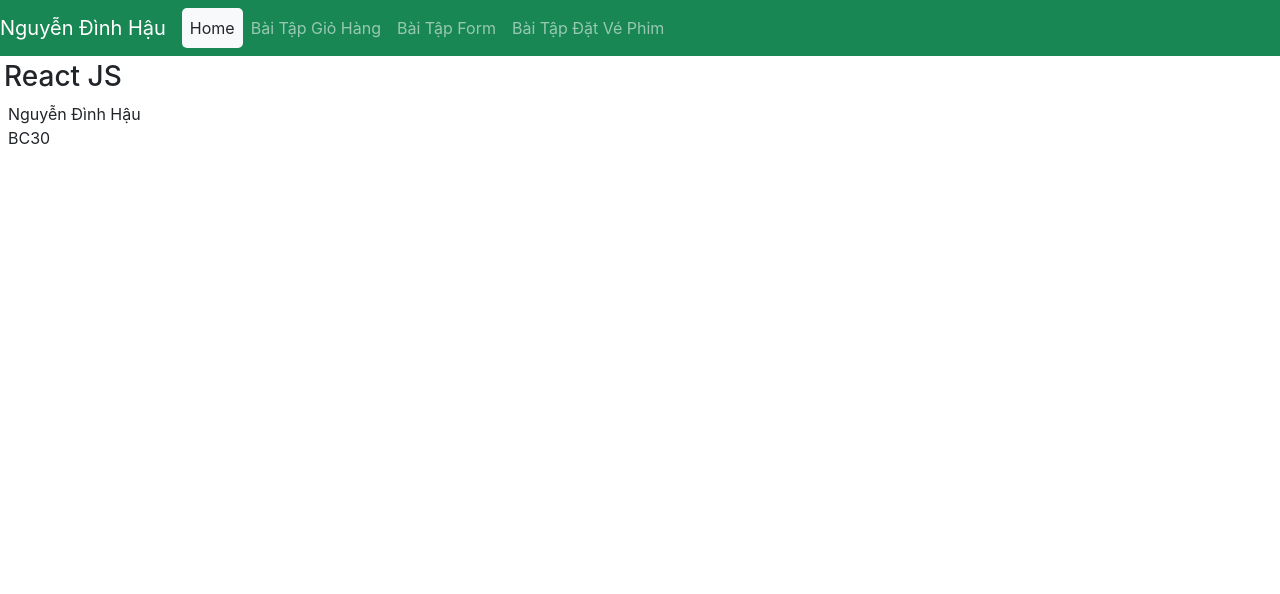
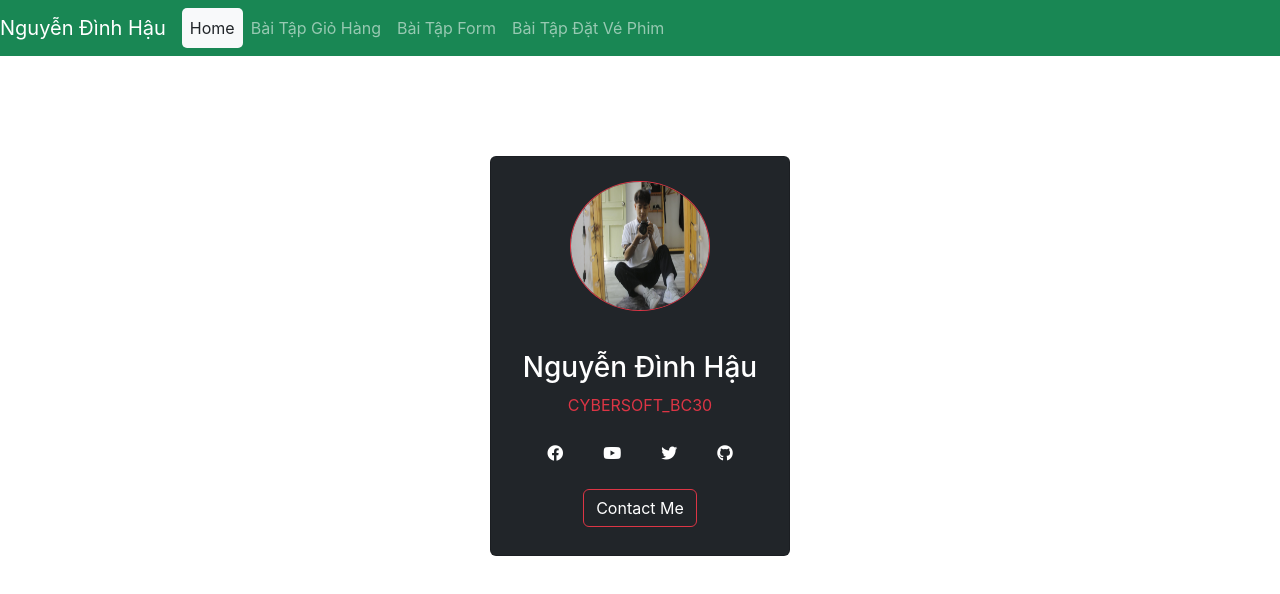
Before and after one commit to DinhhHau/BaiTap_REACT, a React (Create React App) app: page /home in a window 1280 px wide. Shown: the top 594 px of the page. Built offline with nearby package versions, Linux system fonts and the light colour scheme.

Commit message:
contact me

```diff
--- a/src/App.css
+++ b/src/App.css
@@ -37,6 +37,10 @@
   }
 }
 
-.form-control:focus{
+.form-control:focus {
   box-shadow: none;
 }
+
+.buttonContact:hover {
+  background-color: darkred;
+}
--- a/src/App.js
+++ b/src/App.js
@@ -10,8 +10,8 @@ function App() {
     // </div>
     <div>
       <nav className="navbar navbar-expand-sm navbar-dark bg-success">
-        <NavLink  className="navbar-brand" to="">
-        Nguyễn Đình Hậu
+        <NavLink className="navbar-brand" to="">
+          Nguyễn Đình Hậu
         </NavLink>
         <button
           className="navbar-toggler d-lg-none"
@@ -25,34 +25,46 @@ function App() {
         <div className="collapse navbar-collapse" id="collapsibleNavId">
           <ul className="navbar-nav me-auto mt-2 mt-lg-0">
             <li className="nav-item active">
-              <NavLink className={({ isActive }) =>
+              <NavLink
+                className={({ isActive }) =>
                   isActive ? "bg-light text-dark nav-link" : "nav-link"
                 }
-                style={({ isActive }) => (isActive ? { borderRadius: 5 } : {})} to="/home">
+                style={({ isActive }) => (isActive ? { borderRadius: 5 } : {})}
+                to="/home"
+              >
                 Home <span className="visually-hidden">(current)</span>
               </NavLink>
             </li>
             <li className="nav-item">
-              <NavLink className={({ isActive }) =>
+              <NavLink
+                className={({ isActive }) =>
                   isActive ? "bg-light text-dark nav-link" : "nav-link"
                 }
-                style={({ isActive }) => (isActive ? { borderRadius: 5 } : {})} to="/baitapgiohang">
+                style={({ isActive }) => (isActive ? { borderRadius: 5 } : {})}
+                to="/baitapgiohang"
+              >
                 Bài Tập Giỏ Hàng
               </NavLink>
             </li>
             <li className="nav-item">
-              <NavLink className={({ isActive }) =>
+              <NavLink
+                className={({ isActive }) =>
                   isActive ? "bg-light text-dark nav-link" : "nav-link"
                 }
-                style={({ isActive }) => (isActive ? { borderRadius: 5 } : {})} to="/baitapForm">
+                style={({ isActive }) => (isActive ? { borderRadius: 5 } : {})}
+                to="/baitapForm"
+              >
                 Bài Tập Form
               </NavLink>
             </li>
             <li className="nav-item">
-              <NavLink className={({ isActive }) =>
+              <NavLink
+                className={({ isActive }) =>
                   isActive ? "bg-light text-dark nav-link" : "nav-link"
                 }
-                style={({ isActive }) => (isActive ? { borderRadius: 5 } : {})} to="/baitapdatvephim">
+                style={({ isActive }) => (isActive ? { borderRadius: 5 } : {})}
+                to="/baitapdatvephim"
+              >
                 Bài Tập Đặt Vé Phim
               </NavLink>
             </li>
@@ -92,8 +104,8 @@ function App() {
           </form> */}
         </div>
       </nav>
-      <div style={{minHeight: 612}}>
-      <Outlet />
+      <div style={{ minHeight: "100vh" }}>
+        <Outlet />
       </div>
     </div>
   );
--- a/src/pages/Home/Home.jsx
+++ b/src/pages/Home/Home.jsx
@@ -1,13 +1,49 @@
-import React, { Component } from 'react'
+import React, { Component } from "react";
 
 export default class Home extends Component {
   render() {
     return (
-      <div>
-        <h3 className='mt-1 ms-1 '>React JS</h3>
-        <p className='ms-2 my-0'>Nguyễn Đình Hậu</p>
-        <span className='ms-2 my-0'>BC30</span>
+      <div className="container d-flex justify-content-center">
+        <div
+          className="card text-white bg-dark"
+          style={{ width: "300px", height: "400px", marginTop: "100px" }}
+        >
+          <div className="card-img mt-4" style={{ textAlign: "center" }}>
+            <img
+              className="card-img-top border border-danger"
+              src="./img/img/avatar.jpg"
+              alt="Title"
+              style={{
+                width: "140px",
+                height: "130px",
+                border: "5px solid",
+                borderRadius: "50%",
+              }}
+            />
+          </div>
+          <div className="card-body text-center">
+            <h3 className="mt-4 my-0">Nguyễn Đình Hậu</h3>
+            <p className="mt-2 my-0 text-danger">CYBERSOFT_BC30</p>
+            <div className="social mt-4">
+              <a href="#" style={{ margin: "25px 20px" }}>
+                <i className="text-white fab fa-facebook" />
+              </a>
+              <a href="#" style={{ margin: "25px 20px" }}>
+                <i className="text-white fab fa-youtube" />
+              </a>
+              <a href="#" style={{ margin: "25px 20px" }}>
+                <i className="text-white fab fa-twitter" />
+              </a>
+              <a href="#" style={{ margin: "25px 20px" }}>
+                <i className="text-white fab fa-github" />
+              </a>
+            </div>
+            <button className="buttonContact btn btn-dark border border-danger mt-4">
+              Contact Me
+            </button>
+          </div>
+        </div>
       </div>
-    )
+    );
   }
 }
```
Also changed, not shown: public/index.html (+0 -9 lines), public/img/img/avatar.jpg (added).
